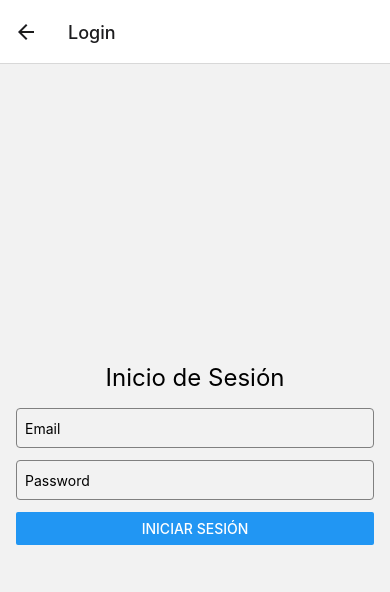
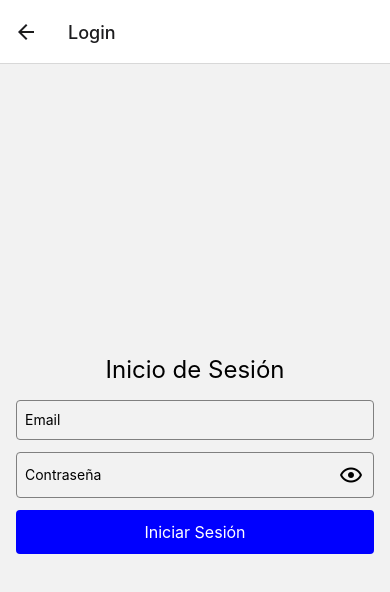
Before and after one commit to GianmarcoZodda/Donantes, a React Native app: screen /Login in a window 390 px wide. Shown: the top 592 px of the page. Built offline with nearby package versions, Linux system fonts and the light colour scheme; no server answers.

Commit message:
Agregamos una nueva feature que permite ocultar la password y hacerla visible con un boton

```diff
--- /dev/null
+++ b/components/CustomPasswordButton.jsx
@@ -0,0 +1,17 @@
+import React from 'react';
+import { TouchableOpacity } from 'react-native';
+import { MaterialCommunityIcons } from '@expo/vector-icons';
+
+const CustomPasswordButton = ({ visible, onPress }) => {
+  return (
+    <TouchableOpacity onPress={onPress} style={{ padding: 10 }}>
+      <MaterialCommunityIcons
+        name={visible ? 'eye-off-outline' : 'eye-outline'}
+        size={24}
+        color="black"
+      />
+    </TouchableOpacity>
+  );
+};
+
+export default CustomPasswordButton;
--- a/screens/LoginScreen.js
+++ b/screens/LoginScreen.js
@@ -1,11 +1,17 @@
-import React, { useState,useContext } from 'react';
-import { View, Text, TextInput, Button, StyleSheet } from 'react-native';
+import React, { useState,useContext,} from 'react';
+import { View, Text, TextInput, TouchableOpacity , StyleSheet } from 'react-native';
 import { AuthContext } from '../context/AuthContext';
+import CustomPasswordButton from '../components/CustomPasswordButton'
 
   const LoginScreen = ({ navigation }) => {
   const [email, setEmail] = useState('');
   const [password, setPassword] = useState('');
   const { status,login } = useContext(AuthContext);
+  const [showPassword, setShowPassword] = useState(false);
+
+  const passwordState = () => {
+    setShowPassword(!showPassword);
+  };
 
   const handleLogin = () => {
     if(status == 'authenticated'){
@@ -26,13 +32,19 @@ import { AuthContext } from '../context/AuthContext';
         value={email}
         onChangeText={setEmail}
       />
-      <TextInput
-        style={styles.input}
-        placeholder="Password"
-        value={password}
-        onChangeText={setPassword}
-      />
-      <Button title="Iniciar Sesión" onPress={handleLogin} />
+      <View style={styles.passwordContainer}>
+        <TextInput
+          style={styles.passwordInput}
+          placeholder="Contraseña"
+          value={password}
+          onChangeText={setPassword}
+          secureTextEntry={!showPassword} // Oculta la contraseña si showPassword es false
+        />
+        <CustomPasswordButton visible={showPassword} onPress={passwordState} />
+      </View>
+      <TouchableOpacity style={styles.loginButton} onPress={handleLogin}>
+        <Text style={styles.loginButtonText}>Iniciar Sesión</Text>
+      </TouchableOpacity>
     </View>
   );
 };
@@ -56,6 +68,29 @@ const styles = StyleSheet.create({
     padding: 8,
     borderRadius: 4,
   },
+  passwordContainer: {
+    flexDirection: 'row',
+    alignItems: 'center',
+    borderColor: 'gray',
+    borderWidth: 1,
+    marginBottom: 12,
+    borderRadius: 4,
+  },
+  passwordInput: {
+    flex: 1,
+    height: 40,
+    padding: 8,
+  },
+  loginButton: {
+    backgroundColor: 'blue',
+    padding: 12,
+    borderRadius: 4,
+    alignItems: 'center',
+  },
+  loginButtonText: {
+    color: 'white',
+    fontSize: 16,
+  },
 });
 
 export default LoginScreen;
--- a/screens/RegisterScreen.js
+++ b/screens/RegisterScreen.js
@@ -1,7 +1,8 @@
-import { StyleSheet, Text, View, Button, TextInput } from 'react-native';
-import React, { useContext, useState, useEffect} from 'react';
+import { StyleSheet, Text, View, TouchableOpacity, TextInput } from 'react-native';
+import React, { useContext, useState} from 'react';
 import { AuthContext } from '../context/AuthContext';
 import { useNavigation } from '@react-navigation/native';
+import CustomPasswordButton from '../components/CustomPasswordButton'
 
 export default function RegisterScreen( {} ) {
 
@@ -12,6 +13,7 @@ export default function RegisterScreen( {} ) {
     const [name, setName] = useState('');
     const [lastName, setLastName] = useState('')
     const navigation = useNavigation()
+    const [showPassword, setShowPassword] = useState(false);
 
 
 
@@ -40,6 +42,9 @@ export default function RegisterScreen( {} ) {
         }
         return true;
     }
+    const passwordState = () => {
+      setShowPassword(!showPassword);
+    };
 
   return (
     <View style={styles.container}>
@@ -62,19 +67,26 @@ export default function RegisterScreen( {} ) {
       value={lastName}
       onChangeText={setLastName}
     />
+       <View style={styles.passwordContainer}>
         <TextInput
-      style={styles.input}
+          style={styles.passwordInput}
           placeholder="Password"
           value={password}
           onChangeText={setPassword}
+          secureTextEntry={!showPassword}
         />
+        <CustomPasswordButton visible={showPassword} onPress={passwordState}/>
+      </View>
       <TextInput
         style={styles.input}
         placeholder="Confirm Password"
         value={confirmPassword}
         onChangeText={setConfirmPassword}
+        secureTextEntry={!showPassword}
       />
-    <Button title="Registrarme" onPress={handleRegister} />
+      <TouchableOpacity style={styles.registerButton} onPress={handleRegister}>
+        <Text style={styles.registerButtonText}>Registrarme</Text>
+      </TouchableOpacity>
   </View>
   )
 }
@@ -100,4 +112,27 @@ const styles = StyleSheet.create({
     padding: 8,
     borderRadius: 4,
   },
+  passwordContainer: {
+    flexDirection: 'row',
+    alignItems: 'center',
+    marginBottom: 12,
+  },
+  passwordInput: {
+    flex: 1,
+    height: 40,
+    borderColor: 'gray',
+    borderWidth: 1,
+    padding: 8,
+    borderRadius: 4,
+  },
+  registerButton: {
+    backgroundColor: 'blue',
+    padding: 12,
+    borderRadius: 4,
+    alignItems: 'center',
+  },
+  registerButtonText: {
+    color: 'white',
+    fontSize: 16,
+  },
 });
```
Lines whose indentation alone changed are shown as unchanged.
